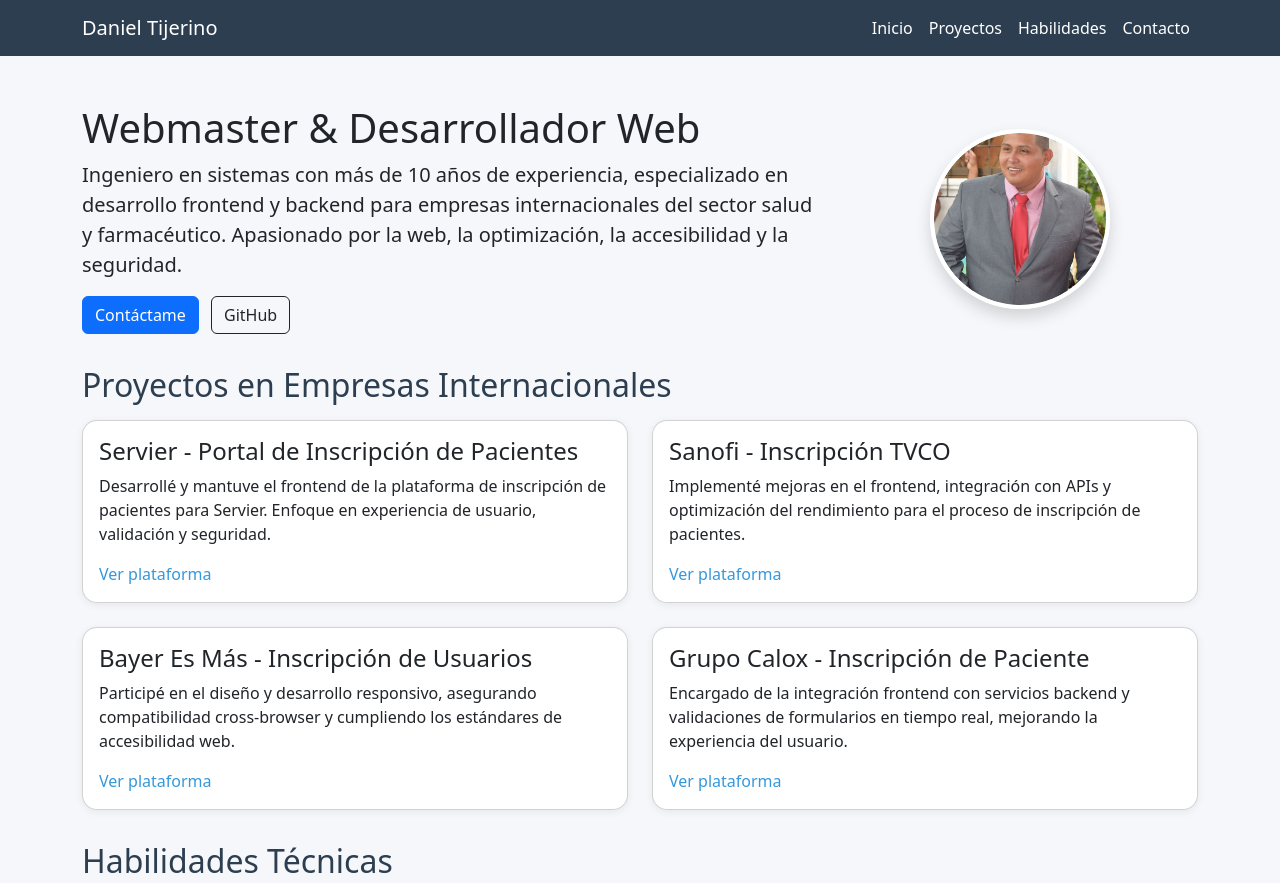
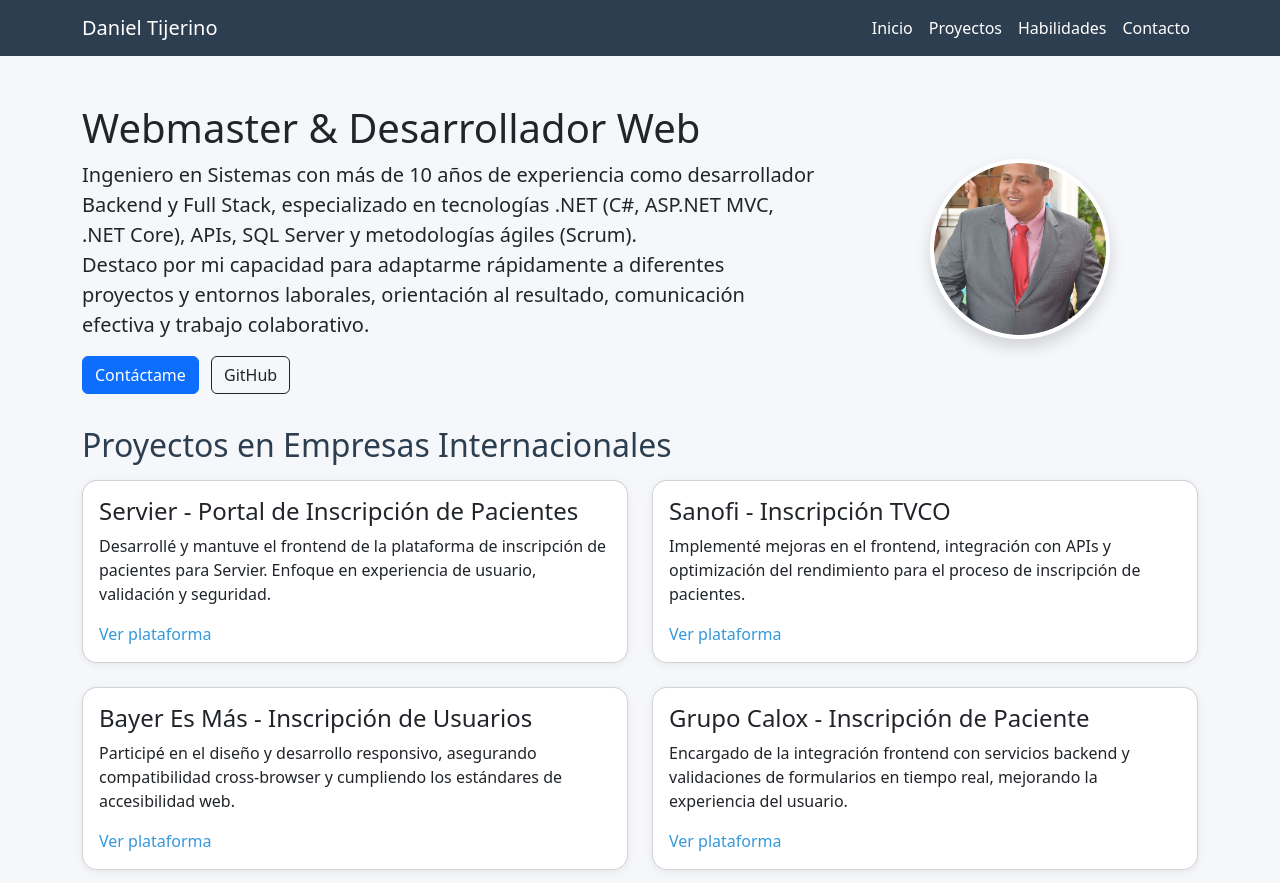
Before and after one commit to dtijerino/dtijerino.github.io, a plain HTML site: page index.html in a window 1280 px wide. Shown: the top 883 px of the page. Drawn offline with nearby package versions, Linux system fonts and the light colour scheme.

Commit message:
Update index.html

```diff
--- a/index.html
+++ b/index.html
@@ -40,7 +40,8 @@
       <div class="col-md-8">
         <h1>Webmaster & Desarrollador Web</h1>
         <p class="lead">
-          Ingeniero en sistemas con más de 10 años de experiencia, especializado en desarrollo frontend y backend para empresas internacionales del sector salud y farmacéutico. Apasionado por la web, la optimización, la accesibilidad y la seguridad.
+           Ingeniero en Sistemas con más de 10 años de experiencia como desarrollador Backend y Full Stack, especializado en tecnologías .NET (C#, ASP.NET MVC, .NET Core), APIs, SQL Server y metodologías ágiles (Scrum).<br>
+  Destaco por mi capacidad para adaptarme rápidamente a diferentes proyectos y entornos laborales, orientación al resultado, comunicación efectiva y trabajo colaborativo.
         </p>
         <a href="mailto:dtijerino@email.com" class="btn btn-primary me-2">Contáctame</a>
         <a href="https://github.com/dtijerino" target="_blank" class="btn btn-outline-dark">GitHub</a>
```
